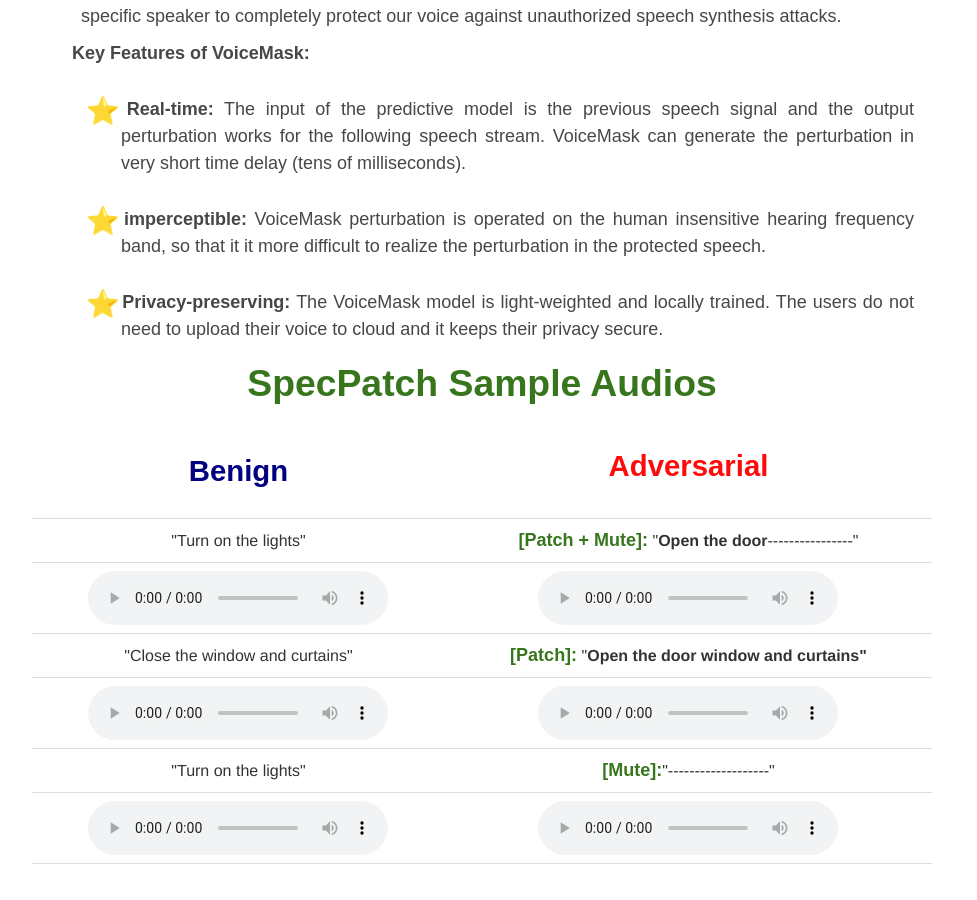
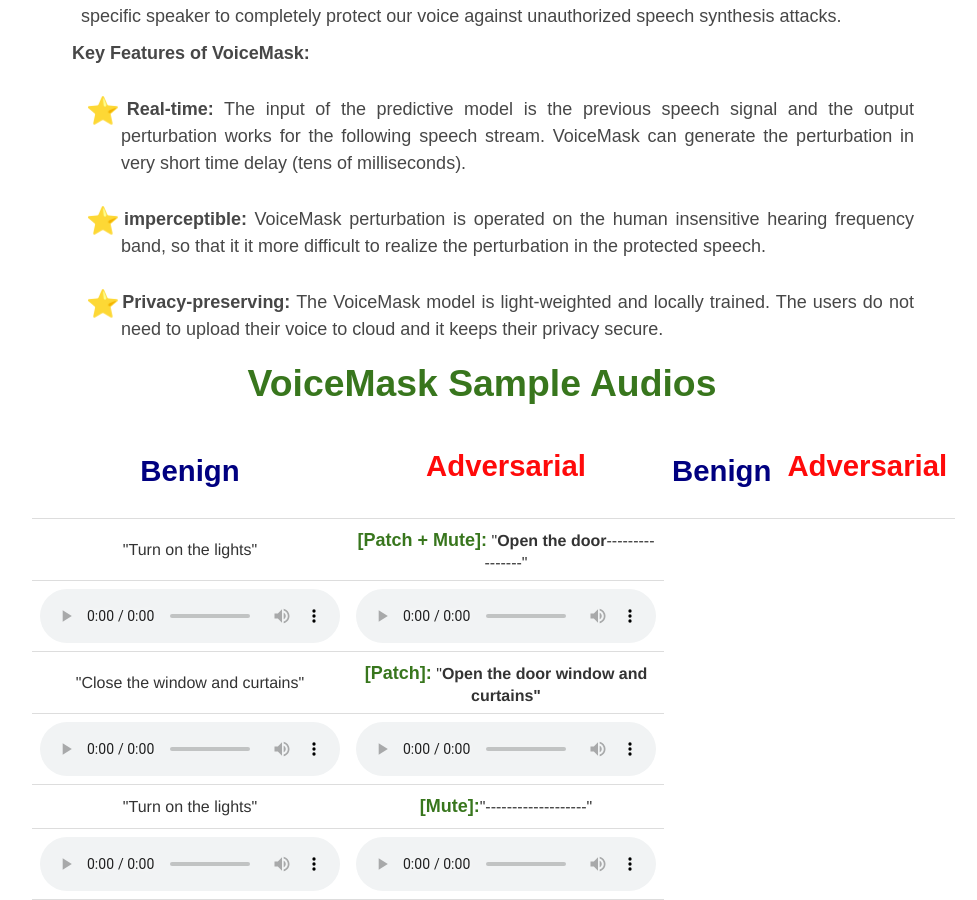
Before and after one commit to voicemask/voicemask.github.io, a Jekyll site: the page built from index.md, in a window 1280 px wide and 900 px high, scrolled down 2158 px. Shown: the whole window, without its empty margins (158-1135 px from the left). Built offline with Jekyll 4.4.1, drawn with Linux system fonts in a browser that asks for light colours; before the commit the page ends 3022 px from its top, so only the background shows below that.

Commit message:
Update default.html

```diff
--- a/_layouts/default.html
+++ b/_layouts/default.html
@@ -105,12 +105,14 @@
 					</p>
 				</ul>
 
-					<h2>SpecPatch Sample Audios</h2>
+					<h2>VoiceMask Sample Audios</h2>
 
 					<div style="margin-top=5em;">
 
 						<table>
 							<tr>
+								<td><h3>Benign</h3> </td>
+								<td><h4>Adversarial </h4></td>
 								<td><h3>Benign</h3> </td>
 								<td><h4>Adversarial </h4></td>
 							</tr>
```
